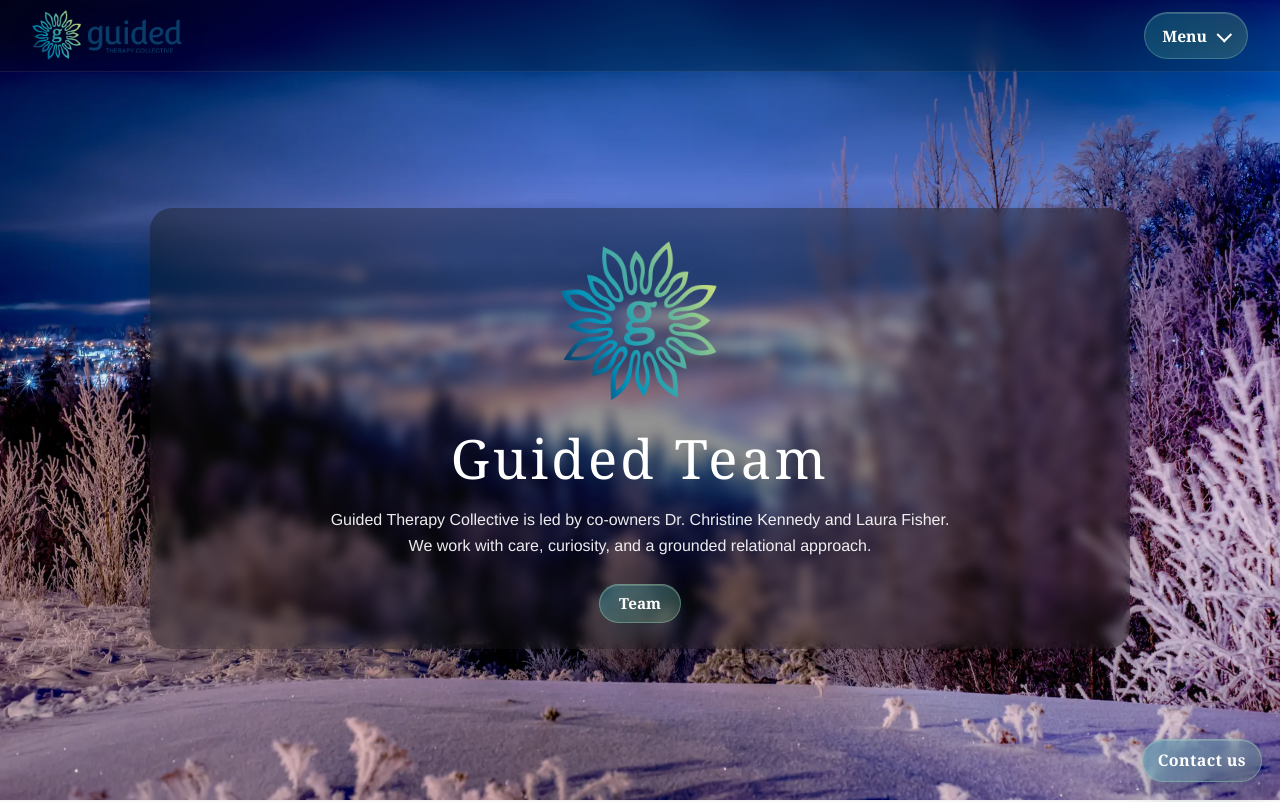
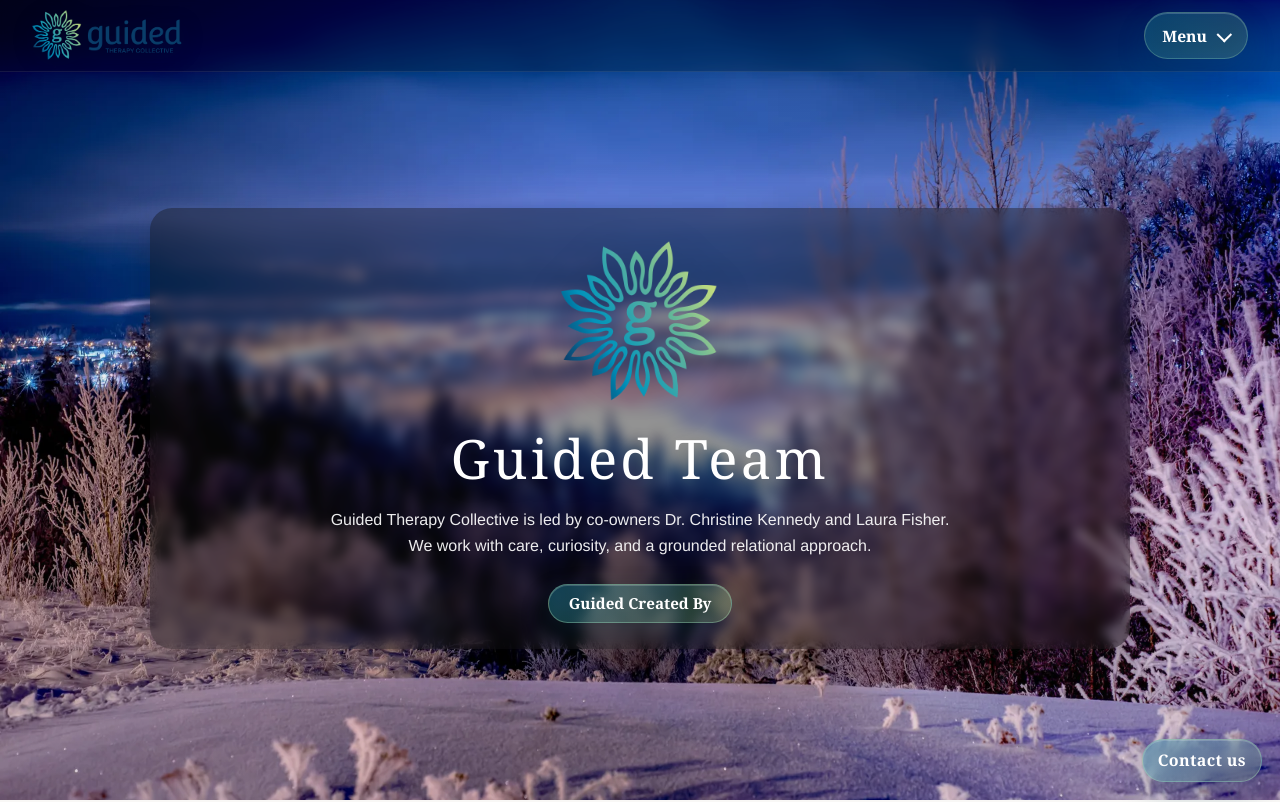
Before and after one commit to RachelKennedy09/guided-collective-therapy-2026, a React (Vite) app: page /team in a window 1280 px wide. Shown: the top 802 px of the page. Built offline with nearby package versions, Linux system fonts and the light colour scheme.

Commit message:
update button text from 'Team' to 'Guided Created By' for clarity

```diff
--- a/src/pages/Team.jsx
+++ b/src/pages/Team.jsx
@@ -35,7 +35,7 @@ export default function Team() {
             </div>
             <div className="team-hero__nav">
               <a className="btn btn-outline" href="#christine">
-                Team
+                Guided Created By
               </a>
             </div>
 
```
